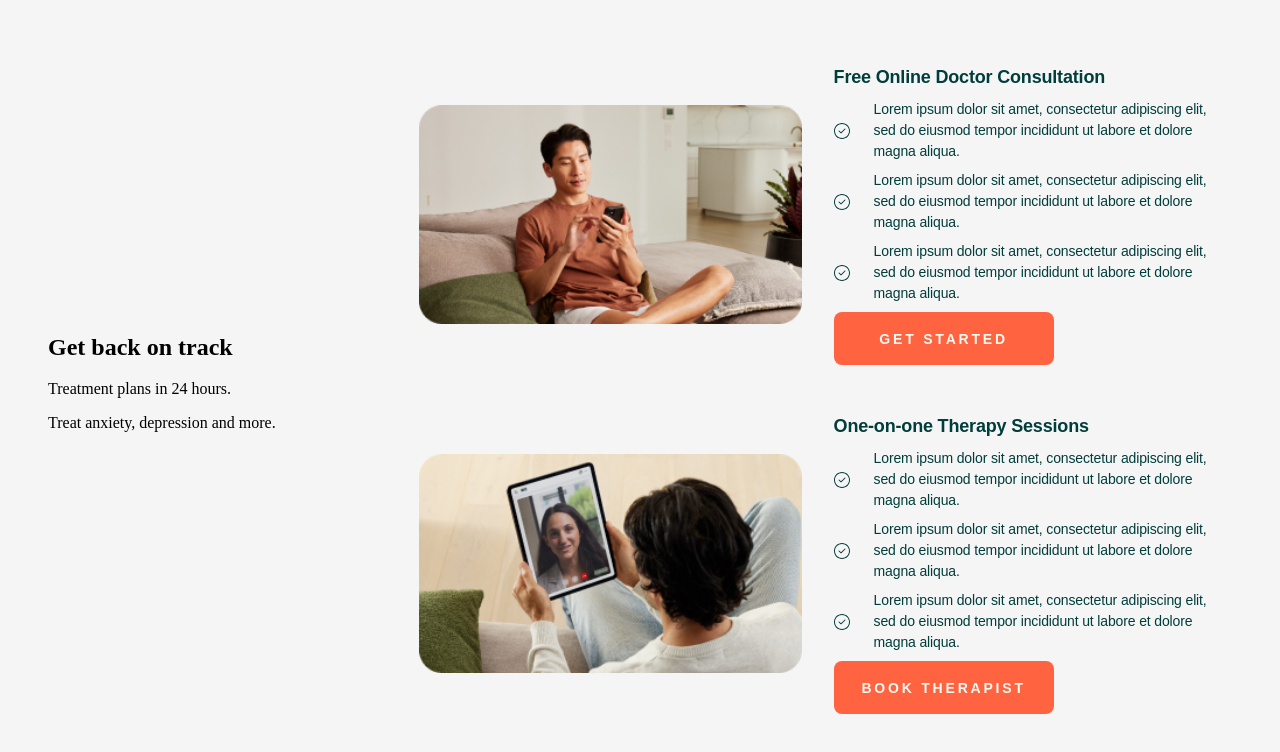
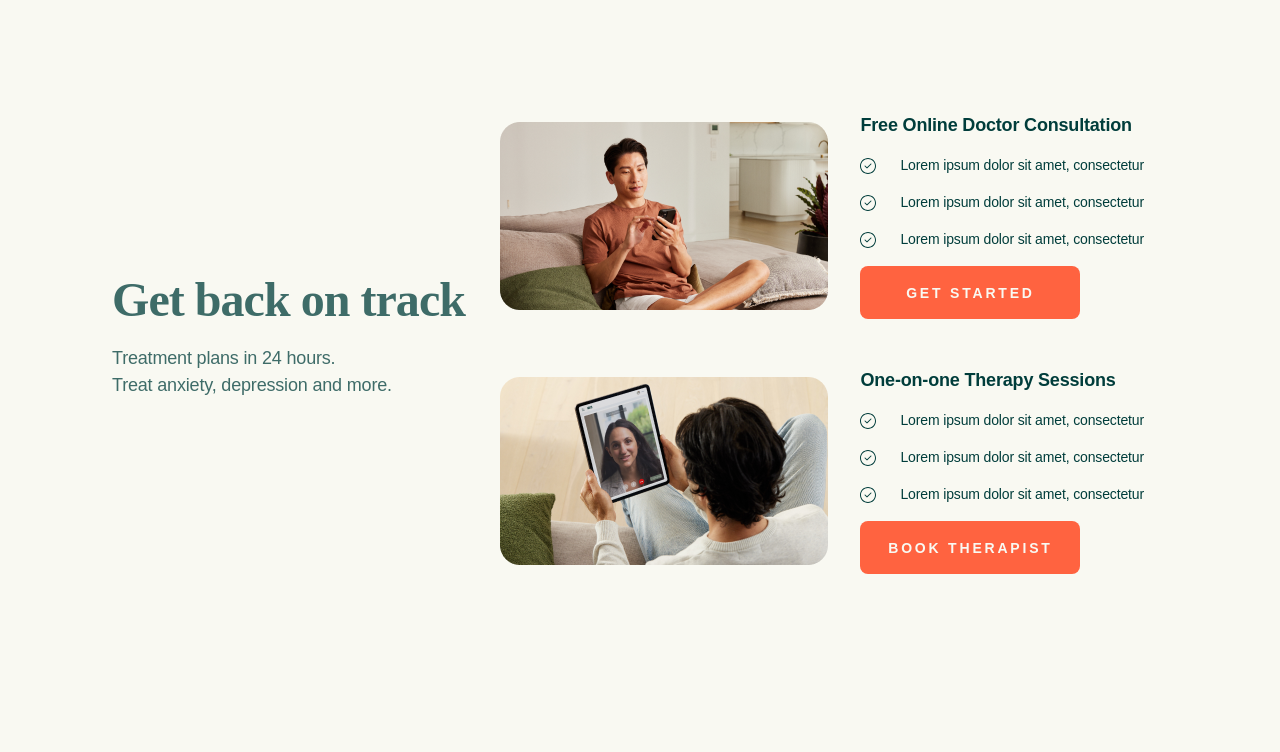
Before and after one commit to savidya-sathyani/mosh, a React (Create React App) app: page / in a window 1280 px wide. Shown: the top 752 px of the page. Built offline with nearby package versions, Linux system fonts and the light colour scheme.

Commit message:
Complete title section

```diff
--- a/src/App.jsx
+++ b/src/App.jsx
@@ -9,27 +9,26 @@ import CardContainer from "./components/CardContainer";
 import { lightTheme, darkTheme } from "./styles/utils/theme";
 import { StyledAppRaw } from "./styles/AppRaw.style";
 import GlobalStyle from "./styles/Global.style";
+import TitleContainer from "./components/TitleContainer";
 
 
 function App() {
   const theme = 'light';
   const appTheme = theme === 'dark' ? darkTheme : lightTheme;
   const data = [
-    "Lorem ipsum dolor sit amet, consectetur adipiscing elit, sed do eiusmod tempor incididunt ut labore et dolore magna aliqua.",
-    "Lorem ipsum dolor sit amet, consectetur adipiscing elit, sed do eiusmod tempor incididunt ut labore et dolore magna aliqua.",
-    "Lorem ipsum dolor sit amet, consectetur adipiscing elit, sed do eiusmod tempor incididunt ut labore et dolore magna aliqua.",
+    "Lorem ipsum dolor sit amet, consectetur",
+    "Lorem ipsum dolor sit amet, consectetur",
+    "Lorem ipsum dolor sit amet, consectetur",
   ]
   return (
     <ThemeProvider theme={appTheme}>
       <GlobalStyle theme={appTheme} />
       <StyledAppRaw>
-        <section>
-          <h1>Get back on track</h1>
-          <span>
-            <p>Treatment plans in 24 hours.</p>
-            <p>Treat anxiety, depression and more.</p>
-          </span>
-        </section>
+        <TitleContainer>
+          <p id="heading">Get back on track</p>
+          <p>Treatment plans in 24 hours.</p>
+          <p>Treat anxiety, depression and more.</p>
+        </TitleContainer>
         <CardContainer>
           <Card
             image={{ src: image1, alt: "Online Consultation" }}
--- a/src/components/Card/CardContent.style.js
+++ b/src/components/Card/CardContent.style.js
@@ -4,6 +4,7 @@ import { breakpoints } from "../../styles/utils/breakpoints";
 export const StyledCardContent = styled.div(
   ({ isShow }) => css`
     display: ${isShow ? "block" : "none"};
+    padding-bottom: 0.5rem;
 
     @media ${breakpoints.M} {
       padding-bottom: 1rem;
--- a/src/components/Card/CardHeader.style.js
+++ b/src/components/Card/CardHeader.style.js
@@ -8,6 +8,7 @@ export const StyledCardHeader = styled.div`
   justify-content: space-between;
   align-items: center;
   min-width: 100%;
+  padding-bottom: 0.5rem;
   img {
     width: 12px;
     height: 7px !important;
--- a/src/components/CardContainer/CardContainer.style.js
+++ b/src/components/CardContainer/CardContainer.style.js
@@ -6,7 +6,7 @@ export const StyledCardContainer = styled.div`
   flex-direction: column;
   justify-content: center;
   align-items: center;
-  width: 70%;
+
   @media ${breakpoints.M} {
     flex-direction: row;
     align-items: flex-start;
--- a/src/components/TextLine/TextLine.style.js
+++ b/src/components/TextLine/TextLine.style.js
@@ -8,7 +8,7 @@ export const StyledTextLine = styled.div(
     align-items: center;
     height: 100%;
     width: 100%;
-    margin: 0.5rem 0;
+    padding: 0.5rem 0;
     img {
       width: 1rem;
       height: 1rem !important;
--- /dev/null
+++ b/src/components/TitleContainer/TitleContainer.style.js
@@ -0,0 +1,38 @@
+import styled, { css } from "styled-components";
+import { breakpoints } from "../../styles/utils/breakpoints";
+
+export const StyledTitleContainer = styled.div(
+  ({ theme: { color, fonts } }) => css`
+    display: flex;
+    flex-direction: column;
+    justify-content: center;
+    align-items: flex-start;
+    p {
+      margin: 0;
+      padding: 0;
+      font-family: ${fonts.textLineFont};
+      font-style: normal;
+      font-weight: 400;
+      font-size: 18px;
+      line-height: 150%;
+      letter-spacing: -0.01em;
+      color: #003d3b;
+      opacity: 0.75;
+    }
+    p#heading {
+      font-family: ${fonts.titleFont};
+      font-weight: 700;
+      font-size: 48px;
+      line-height: 120%;
+      letter-spacing: -0.02em;
+      padding-bottom: 1rem;
+    }
+    @media ${breakpoints.M} {
+      width: 100%;
+      align-items: center;
+    }
+    @media ${breakpoints.S} {
+      text-align: center;
+    }
+  `
+);
--- /dev/null
+++ b/src/components/TitleContainer/index.js
@@ -0,0 +1,8 @@
+import React from "react";
+import { StyledTitleContainer } from "./TitleContainer.style";
+
+const TitleContainer = ({ ...props }) => {
+  return <StyledTitleContainer>{props.children}</StyledTitleContainer>;
+};
+
+export default TitleContainer;
--- a/src/styles/AppRaw.style.js
+++ b/src/styles/AppRaw.style.js
@@ -1,18 +1,18 @@
-import styled from "styled-components";
+import styled, { css } from "styled-components";
 import { breakpoints } from "./utils/breakpoints";
 
-export const StyledAppRaw = styled.div`
+export const StyledAppRaw = styled.div(
+  ({ theme: { color } }) => css`
   width: 100%;
   height: fit-content;
   display: flex;
   flex-direction: raw;
   align-items: center;
   justify-content: space-between;
-  padding: 2rem 3rem;
-  background-color: #f5f5f5;
-
+  padding: 5rem 7rem;
+  background-color: ${color.background};
   @media ${breakpoints.M} {
     flex-direction: column;
     padding: 1rem;
-  }
-`;
+    `
+);
--- a/src/styles/utils/theme.js
+++ b/src/styles/utils/theme.js
@@ -12,6 +12,7 @@ const baseColors = {
 
 const typography = {
   base: "'Maison Neue', sans-serif",
+  heading: "Clearface ITC Pro",
 };
 
 const globalStyles = {
@@ -19,6 +20,7 @@ const globalStyles = {
     buttonFont: typography.base,
     textLineFont: typography.base,
     cardHeaderFont: typography.base,
+    titleFont: typography.heading,
   },
 };
 
@@ -26,7 +28,7 @@ export const lightTheme = {
   ...globalStyles,
   name: "light",
   color: {
-    background: baseColors.white.base,
+    background: baseColors.white.light1,
     buttonBackgroundPrimary: baseColors.orange.base,
     buttonTextPrimary: baseColors.white.light1,
     buttonBackgroundSecondary: baseColors.gray,
```
